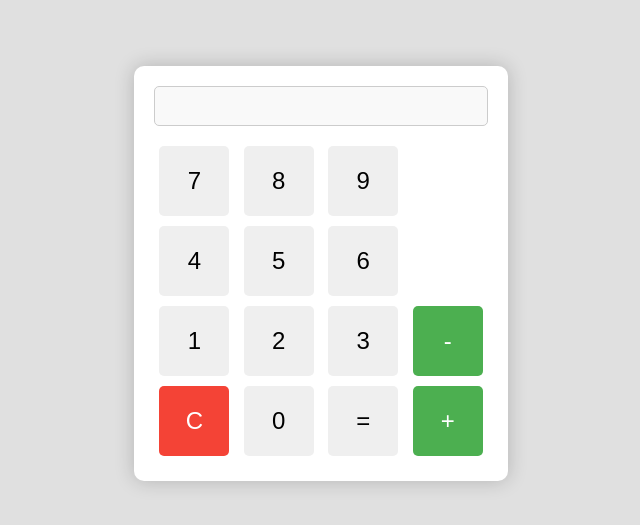
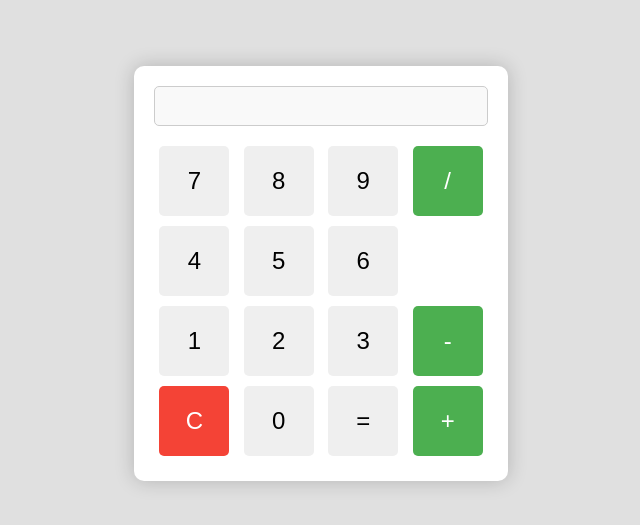
Before and after one commit to laizagordiano/oficina-git, a plain HTML site: page index.html in a window 1280 px wide. Shown: the part 135-660 px from the top of the page, without its empty margins (319-959 px from the left). Drawn offline with Linux system fonts and the light colour scheme.

Commit message:
operação divisão

```diff
--- a/index.html
+++ b/index.html
@@ -74,6 +74,7 @@
                 <button onclick="appendToDisplay('7')">7</button>
                 <button onclick="appendToDisplay('8')">8</button>
                 <button onclick="appendToDisplay('9')">9</button>
+                <button class="operator" onclick="appendToDisplay('/')">/</button>
             </div>
             <div>
                 <button onclick="appendToDisplay('4')">4</button>
@@ -85,6 +86,7 @@
                 <button onclick="appendToDisplay('2')">2</button>
                 <button onclick="appendToDisplay('3')">3</button>
                 <button class="operator" onclick="appendToDisplay('-')">-</button>
+
             </div>
             <div>
                 <button class="clear" onclick="clearDisplay()">C</button>
```
